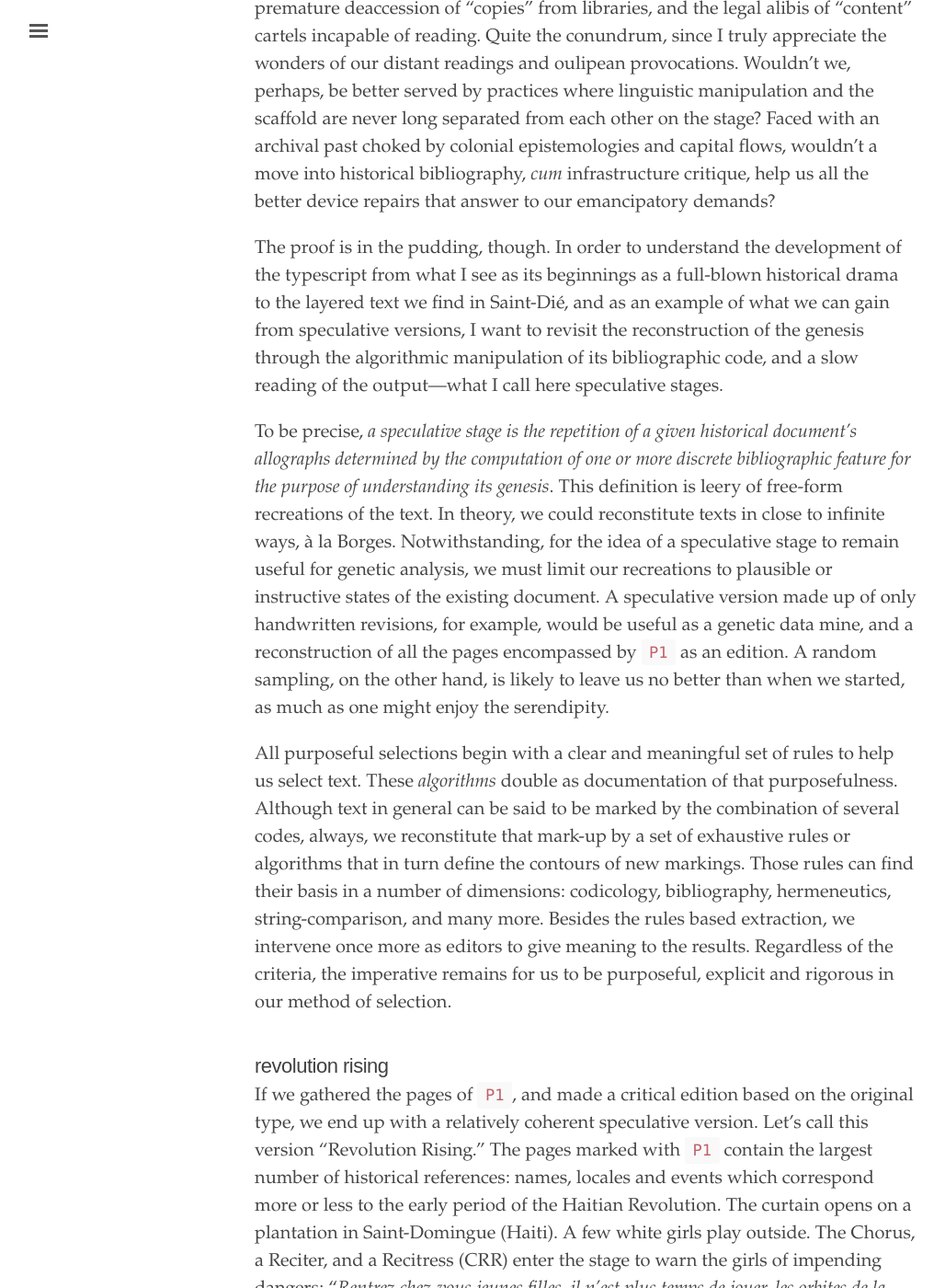
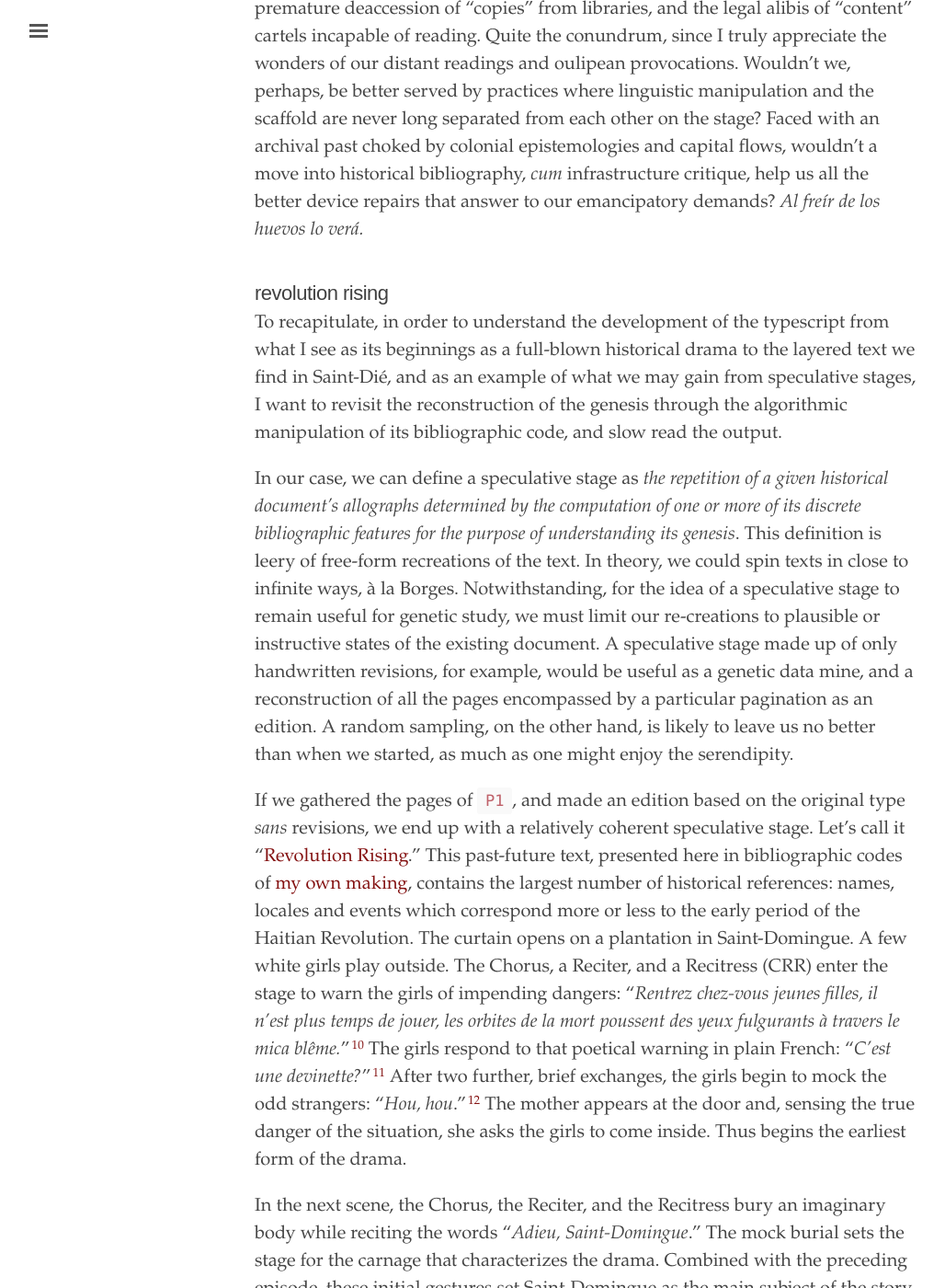
Before and after one commit to elotroalex/record, a Jekyll site: the page built from _chapters/02-pencil.md, in a window 1280 px wide and 1400 px high, scrolled down 5775 px. Shown: the whole window at 92% size, without its empty margins (3-1031 px from the left). Built offline with Jekyll 4.4.1, drawn with Linux system fonts in a browser that asks for light colours; some of the changed text lies outside the part shown.

Commit message:
revised xsl text

```diff
--- a/_chapters/02-pencil.md
+++ b/_chapters/02-pencil.md
@@ -54,18 +54,15 @@ The conjectural exercise in this chapter is indebted to Kari Kraus, who is caref
 
 Kraus leaves me some room to play in her diagnosis of the dearth of conjecture in contemporary textual scholarship and archival practices. For Kraus, the lack comes from the relatively recent "wealth of scholarship promoting the text's bibliographic or iconic codes," generously clarifying that "despite the virtues of such visual approaches to textuality (and there are many), conjectural criticism has been hamstrung by their success." I would diagnose the lack of conjecture otherwise as a collective clutching of pearls—android barbarians at the door—and leave bibliography as a doorstop for good measure. Just like Eureka moments can "open the floodgates" for Kraus—mechanical or otherwise—an autographic textuality that is allowed to, indeed must return unimpeached from allography can only increase the bounty. Unable to escape embodiment, allographs cannot survive a repetition without a new bibliographic code, and that new code can be (must be if the computer is a machine)  determined by allographic processes[^b7]—allowing us to remain faithful to Kraus' *exhortatio*, without sacrificing our commitment to bibliographic past-futures.
 
-The radical alternative—to reduce allographic transactions to the linguistic code—makes me nervous. I hear in that move the unintended echoes of a literary theory inatentive to the means of production of its own knowledge, the premature deaccession of "copies" from libraries, and the legal alibis of "content" cartels incapable of reading. Quite the conundrum, since I truly appreciate the wonders of our distant readings and oulipean provocations. Wouldn't we, perhaps, be better served by practices where linguistic manipulation and the scaffold are never long separated from each other on the stage? Faced with an archival past choked by colonial epistemologies and capital flows, wouldn't a move into historical bibliography, *cum* infrastructure critique, help us all the better device repairs that answer to our emancipatory demands?
-
-The proof is in the pudding, though. In order to understand the development of the typescript from what I see as its beginnings as a full-blown historical drama to the layered text we find in Saint-Dié, and as an example of what we can gain from speculative versions, I want to revisit the reconstruction of the genesis through the algorithmic manipulation of its bibliographic code, and a slow reading of the output—what I call here speculative stages.
-
-To be precise, *a speculative stage is the repetition of a given historical document's allographs determined by the computation of one or more discrete bibliographic feature for the purpose of understanding its genesis*. This definition is leery of free-form recreations of the text. In theory, we could reconstitute texts in close to infinite ways, à la Borges. Notwithstanding, for the idea of a speculative stage to remain useful for genetic analysis, we must limit our recreations to plausible or instructive states of the existing document. A speculative version made up of only handwritten revisions, for example, would be useful as a genetic data mine, and a reconstruction of all the pages encompassed by `P1` as an edition. A random sampling, on the other hand, is likely to leave us no better than when we started, as much as one might enjoy the serendipity.
-
-All purposeful selections begin with a clear and meaningful set of rules to help us select text. These *algorithms* double as documentation of that purposefulness. Although text in general can be said to be marked by the combination of several codes, always, we reconstitute that mark-up by a set of exhaustive rules or algorithms that in turn define the contours of new markings. Those rules can find their basis in a number of dimensions: codicology, bibliography, hermeneutics, string-comparison, and many more. Besides the rules based extraction, we intervene once more as editors to give meaning to the results. Regardless of the criteria, the imperative remains for us to be purposeful, explicit and rigorous in our method of selection.
-
+The radical alternative—to reduce allographic transactions to the linguistic code—makes me nervous. I hear in that move the unintended echoes of a literary theory inatentive to the means of production of its own knowledge, the premature deaccession of "copies" from libraries, and the legal alibis of "content" cartels incapable of reading. Quite the conundrum, since I truly appreciate the wonders of our distant readings and oulipean provocations. Wouldn't we, perhaps, be better served by practices where linguistic manipulation and the scaffold are never long separated from each other on the stage? Faced with an archival past choked by colonial epistemologies and capital flows, wouldn't a move into historical bibliography, *cum* infrastructure critique, help us all the better device repairs that answer to our emancipatory demands? *Al freír de los huevos lo verá.*
 
 ## revolution rising
 
-If we gathered the pages of `P1`, and made a critical edition based on the original type, we end up with a relatively coherent speculative version. Let's call this version "Revolution Rising." The pages marked with `P1` contain the largest number of historical references: names, locales and events which correspond more or less to the early period of the Haitian Revolution. The curtain opens on a plantation in Saint-Domingue (Haiti). A few white girls play outside. The Chorus, a Reciter, and a Recitress (CRR) enter the stage to warn the girls of impending dangers: “*Rentrez chez-vous jeunes filles, il n’est plus temps de jouer, les orbites de la mort poussent des yeux fulgurants à travers le mica blême.*”[^21] The girls respond to that poetical warning in plain French: “*C’est une devinette?*”[^22] After two further, brief exchanges, the girls begin to mock the odd strangers: “*Hou, hou*.”[^23] The mother appears at the door and, sensing the true danger of the situation, she asks the girls to come inside. Thus begins the earliest form of the drama.
+To recapitulate, in order to understand the development of the typescript from what I see as its beginnings as a full-blown historical drama to the layered text we find in Saint-Dié, and as an example of what we may gain from speculative stages, I want to revisit the reconstruction of the genesis through the algorithmic manipulation of its bibliographic code, and slow read the output.
+
+In our case, we can define a speculative stage as *the repetition of a given historical document's allographs determined by the computation of one or more of its discrete bibliographic features for the purpose of understanding its genesis*. This definition is leery of free-form recreations of the text. In theory, we could spin texts in close to infinite ways, à la Borges. Notwithstanding, for the idea of a speculative stage to remain useful for genetic study, we must limit our re-creations to plausible or instructive states of the existing document. A speculative stage made up of only handwritten revisions, for example, would be useful as a genetic data mine, and a reconstruction of all the pages encompassed by a particular pagination as an edition. A random sampling, on the other hand, is likely to leave us no better than when we started, as much as one might enjoy the serendipity.
+
+If we gathered the pages of `P1`, and made an edition based on the original type *sans* revisions, we end up with a relatively coherent speculative stage. Let's call it "[Revolution Rising]({{site.baseurl}}/editions/sdw-revolution/)." This past-future text, presented here in bibliographic codes of [my own making](http://elotroalex.github.io/ed/), contains the largest number of historical references: names, locales and events which correspond more or less to the early period of the Haitian Revolution. The curtain opens on a plantation in Saint-Domingue. A few white girls play outside. The Chorus, a Reciter, and a Recitress (CRR) enter the stage to warn the girls of impending dangers: “*Rentrez chez-vous jeunes filles, il n’est plus temps de jouer, les orbites de la mort poussent des yeux fulgurants à travers le mica blême.*”[^21] The girls respond to that poetical warning in plain French: “*C’est une devinette?*”[^22] After two further, brief exchanges, the girls begin to mock the odd strangers: “*Hou, hou*.”[^23] The mother appears at the door and, sensing the true danger of the situation, she asks the girls to come inside. Thus begins the earliest form of the drama.
 
 In the next scene, the Chorus, the Reciter, and the Recitress bury an imaginary body while reciting the words “*Adieu, Saint-Domingue*.” The mock burial sets the stage for the carnage that characterizes the drama. Combined with the preceding episode, these initial gestures set Saint-Domingue as the main subject of the story. This frame is completely different from the one we get in all future versions. For example, as early as `P2`[^24] the frame changes to focus on the death of Toussaint (Le Rebelle in the published versions). In other words, though Toussaint was an important character from the beginning, the earliest conception of the work suggests a drama centered on the historical event proper.
 
```
Also changed, not shown: _editions/sdw-revolution.md (+3 -2 lines), 1 other file.
